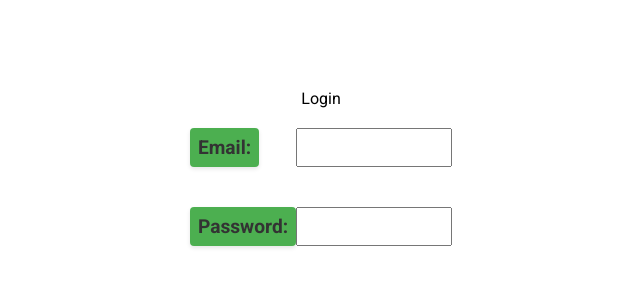
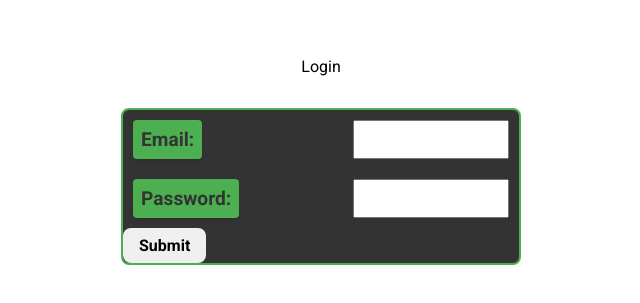
Before and after one commit to Pelani2/practice-ts2, a React (Create React App) app: page /login in a window 1280 px wide. Shown: the part 223-526 px from the top of the page, without its empty margins (319-959 px from the left). Built offline with nearby package versions, Linux system fonts and the light colour scheme; the HTML template or start-up script is replaced by a standard one.

Commit message:
done for today

```diff
--- a/src/components/Login/index.tsx
+++ b/src/components/Login/index.tsx
@@ -4,6 +4,7 @@ import * as yup from "yup";
 import { yupResolver } from '@hookform/resolvers/yup';
 import Typography from "../Typography";
 import Label from "../Label";
+import Button from "../Button";
 import "./login-styles.scss";
 
 const schema = yup.object().shape({
@@ -58,10 +59,18 @@ const Login: React.FC = () => {
                         control={control}
                         render={({ field }) => <input {...field} />}
                     />
-                    <Typography variant="">
+
+                </div>
+                <Typography variant="">
                         {errors.email?.message}
-                    </Typography>
-                </div>
+                </Typography>
+                <Button
+                    type="submit"
+                    variant=""
+                >
+                    Submit
+                </Button>
+                {/* style the button and move on */}
             </form>
         </div>
     );
--- a/src/components/Login/login-styles.scss
+++ b/src/components/Login/login-styles.scss
@@ -1,3 +1,5 @@
+@import "../../styles/colors.scss";
+
 .login {
     display: flex;
     justify-content: center;
@@ -5,9 +7,24 @@
     flex-direction: column;
     height: 100vh;
 
-    .form-group {
-        display: flex;
-        justify-content: space-between;
-        padding: 20px;
+    .login-form {
+        border: 1px solid black;
+        width: 400px;
+        margin: 2rem auto;
+        background-color: $secondary-color;
+        border: 2px solid $primary-color;
+        border-radius: 0.5rem;
+
+        &:hover {
+            transform: rotate(5deg);
+            transition: all 0.5s ease-in-out;
+            border-color: $accent-color;
+        }
+
+        .form-group {
+            display: flex;
+            justify-content: space-between;
+            padding: 10px;
+        }
     }
 }
```
